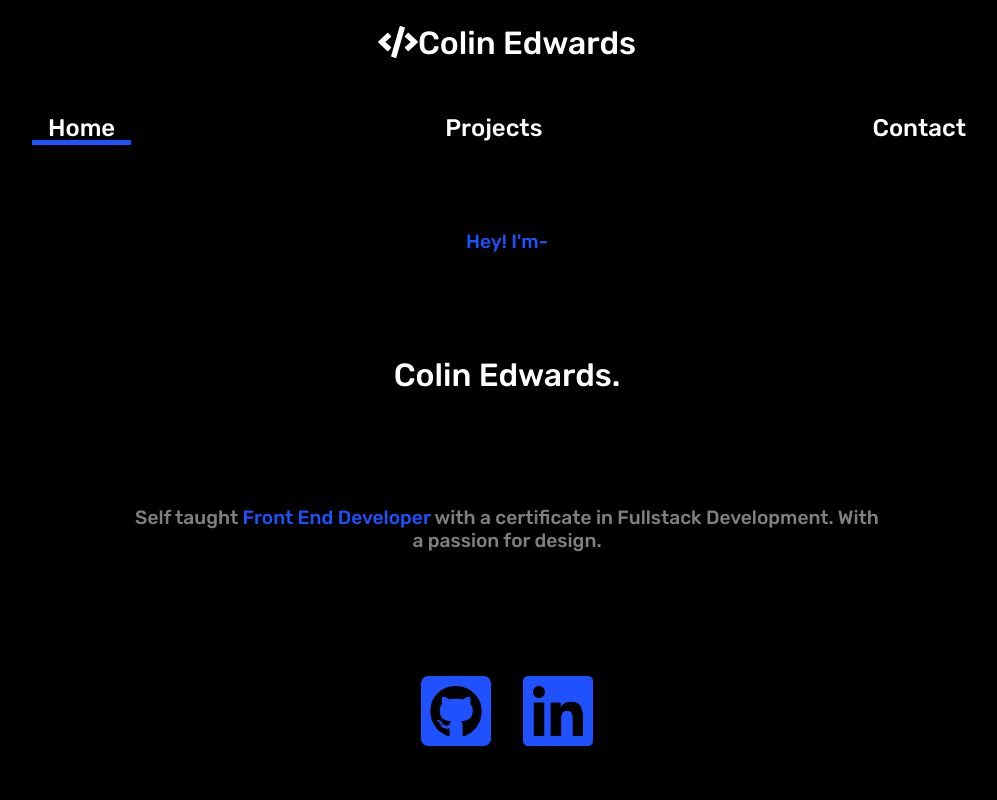
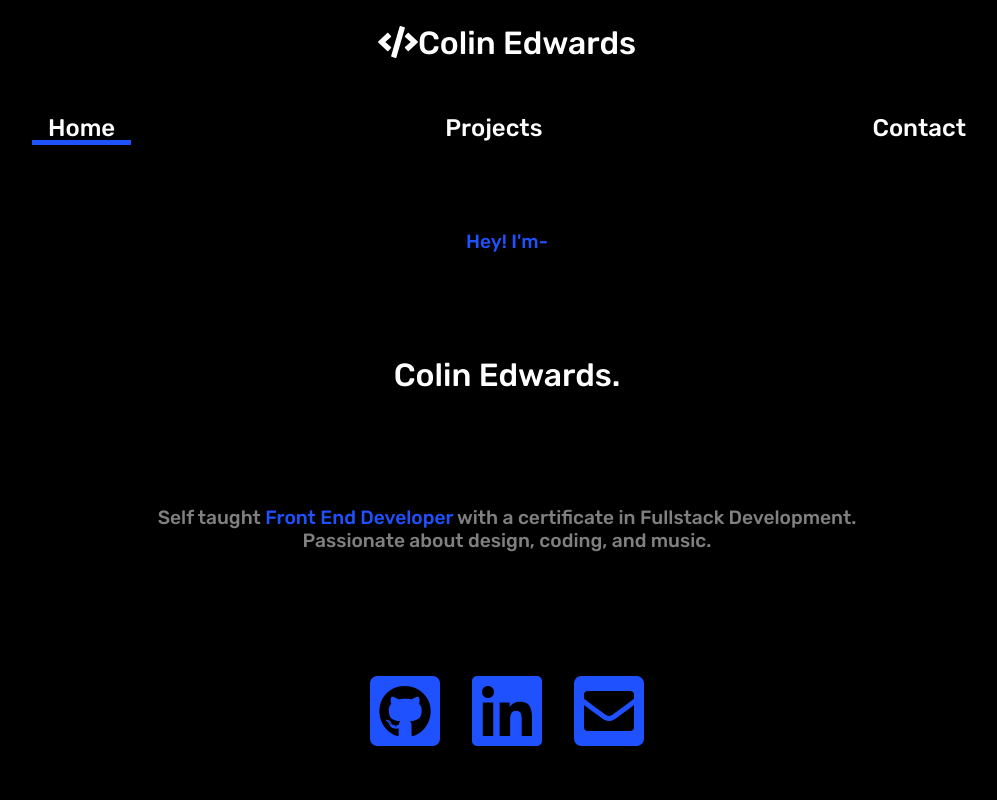
Before and after one commit to ColinJhEdwards/react-portfolio, a React (Create React App) app: page / in a window 1280 px wide. Shown: the top 800 px of the page, without its empty margins (133-1130 px from the left). Built offline with nearby package versions, Linux system fonts and the light colour scheme.

Commit message:
added email icon to home page and changed personal description

```diff
--- a/src/pages/Home.js
+++ b/src/pages/Home.js
@@ -26,7 +26,7 @@ const Home = () => {
           <Hide>
             <motion.h2 variants={slider} id="desc">
               Self taught <span>Front End Developer</span> with a certificate in
-              Fullstack Development. With a passion for design.
+              Fullstack Development. Passionate about design, coding, and music.
             </motion.h2>
           </Hide>
           <Hide>
@@ -39,6 +39,9 @@ const Home = () => {
                 target="_blank"
               >
                 <i class="fab fa-linkedin"></i>
+              </a>
+              <a href="mailto: colinjhedwards@gmail.com">
+                <i class="fas fa-envelope-square"></i>
               </a>
             </motion.div>
           </Hide>
```
